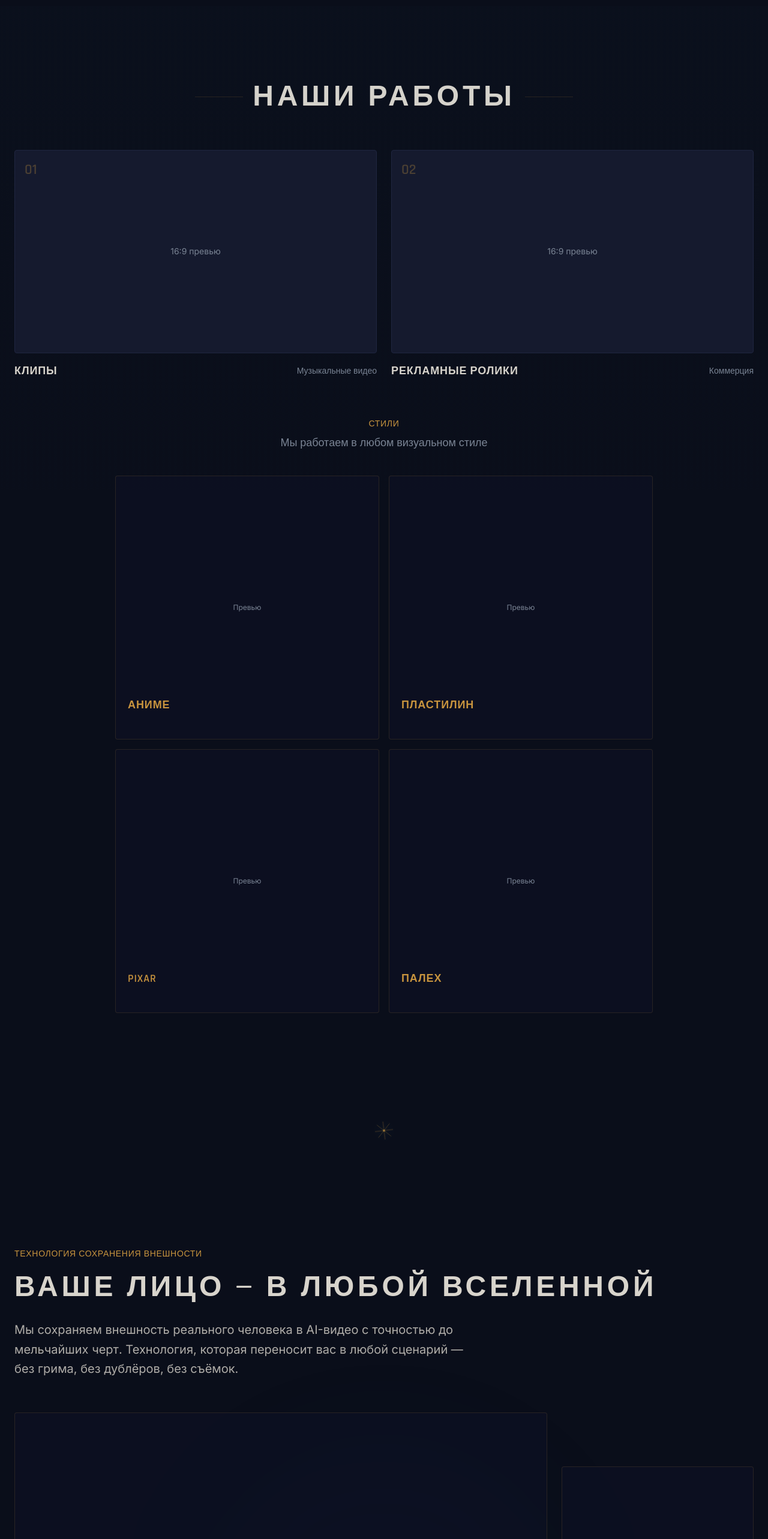
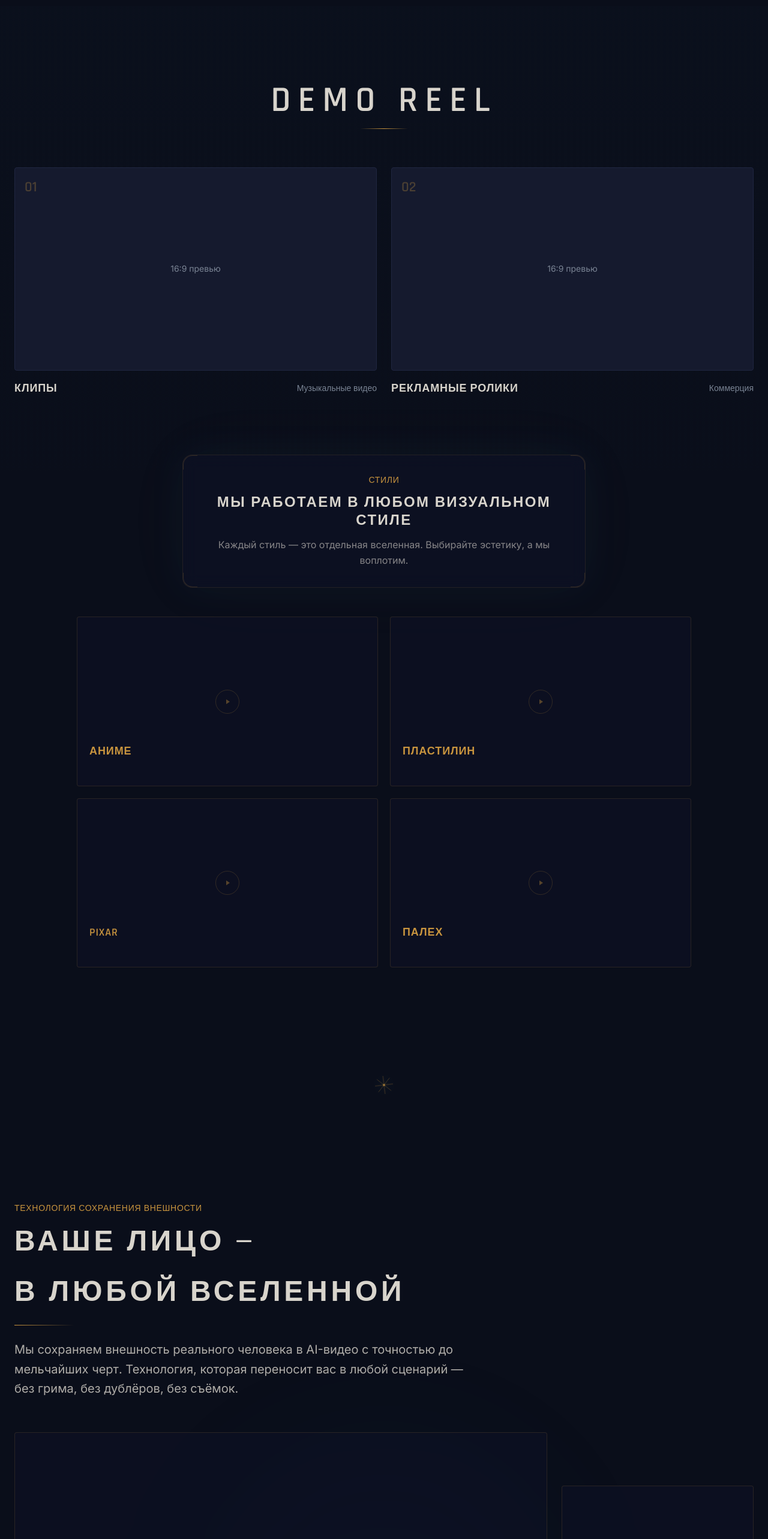
Before and after one commit to dimonplavaet-neafk/nirvayasite, a Next.js app: page / in a window 1280 px wide. Shown: the part 2220-4786 px from the top of the page at 60% size. Built offline with nearby package versions, Linux system fonts and the light colour scheme.

Commit message:
feat: enhance about page with new SVG and update stat animations

```diff
--- a/components/face-transfer.tsx
+++ b/components/face-transfer.tsx
@@ -13,30 +13,66 @@ export function FaceTransfer() {
       <div className="absolute top-1/2 left-1/2 -translate-x-1/2 -translate-y-1/2 w-[600px] h-[600px] rounded-full bg-teal/5 blur-[100px]" />
 
       <div className="max-w-7xl mx-auto px-6" ref={ref}>
-        {/* Header */}
-        <motion.div
-          initial={{ opacity: 0, y: 30 }}
-          animate={isInView ? { opacity: 1, y: 0 } : {}}
-          transition={{ duration: 0.6 }}
-          className="mb-14"
-        >
-          <p className="font-heading font-normal text-gold text-sm tracking-wider mb-4">
+        {/* Header with split-reveal */}
+        <div className="mb-14">
+          <motion.p
+            initial={{ opacity: 0, x: -30 }}
+            animate={isInView ? { opacity: 1, x: 0 } : {}}
+            transition={{ duration: 0.5 }}
+            className="font-heading font-normal text-gold text-sm tracking-wider mb-4"
+          >
             ТЕХНОЛОГИЯ СОХРАНЕНИЯ ВНЕШНОСТИ
-          </p>
-          <h2 className="font-heading font-semibold text-3xl md:text-4xl lg:text-5xl uppercase tracking-[0.12em] leading-tight mb-6">
-            Ваше лицо — в любой вселенной
-          </h2>
-          <p className="text-foreground/80 text-lg md:text-xl max-w-3xl leading-relaxed">
+          </motion.p>
+
+          {/* Split reveal heading */}
+          <div className="overflow-hidden mb-6">
+            <motion.h2
+              initial={{ y: "100%" }}
+              animate={isInView ? { y: 0 } : {}}
+              transition={{ duration: 0.7, delay: 0.2, ease: [0.33, 1, 0.68, 1] }}
+              className="font-heading font-semibold text-3xl md:text-4xl lg:text-5xl uppercase tracking-[0.12em] leading-tight"
+            >
+              Ваше лицо —
+            </motion.h2>
+          </div>
+          <div className="overflow-hidden mb-6">
+            <motion.h2
+              initial={{ y: "100%" }}
+              animate={isInView ? { y: 0 } : {}}
+              transition={{ duration: 0.7, delay: 0.35, ease: [0.33, 1, 0.68, 1] }}
+              className="font-heading font-semibold text-3xl md:text-4xl lg:text-5xl uppercase tracking-[0.12em] leading-tight"
+            >
+              в любой вселенной
+            </motion.h2>
+          </div>
+
+          {/* Animated underline */}
+          <motion.div
+            initial={{ scaleX: 0 }}
+            animate={isInView ? { scaleX: 1 } : {}}
+            transition={{ duration: 0.6, delay: 0.7 }}
+            className="origin-left w-[100px] h-px mb-6"
+            style={{
+              background: "linear-gradient(to right, #C8943E, transparent)",
+            }}
+          />
+
+          <motion.p
+            initial={{ opacity: 0, y: 20 }}
+            animate={isInView ? { opacity: 1, y: 0 } : {}}
+            transition={{ duration: 0.6, delay: 0.5 }}
+            className="text-foreground/80 text-lg md:text-xl max-w-3xl leading-relaxed"
+          >
             Мы сохраняем внешность реального человека в AI-видео с точностью до мельчайших черт.
             Технология, которая переносит вас в любой сценарий — без грима, без дублёров, без съёмок.
-          </p>
-        </motion.div>
+          </motion.p>
+        </div>
 
         {/* Row 1: Video 16:9 + Photo 1:1 */}
         <motion.div
           initial={{ opacity: 0, y: 40 }}
           animate={isInView ? { opacity: 1, y: 0 } : {}}
-          transition={{ duration: 0.6, delay: 0.2 }}
+          transition={{ duration: 0.6, delay: 0.6 }}
           className="grid grid-cols-1 md:grid-cols-[1fr_auto] gap-6 items-center mb-6"
         >
           {/* Video placeholder 16:9 */}
@@ -75,7 +111,7 @@ export function FaceTransfer() {
         <motion.div
           initial={{ opacity: 0, y: 40 }}
           animate={isInView ? { opacity: 1, y: 0 } : {}}
-          transition={{ duration: 0.6, delay: 0.35 }}
+          transition={{ duration: 0.6, delay: 0.75 }}
           className="grid grid-cols-1 md:grid-cols-[1fr_auto] gap-6 items-center"
         >
           {/* Video placeholder 16:9 */}
--- a/components/portfolio.tsx
+++ b/components/portfolio.tsx
@@ -41,6 +41,8 @@ const styles = [
 export function Portfolio() {
   const ref = useRef(null)
   const isInView = useInView(ref, { once: true, amount: 0.1 })
+  const stylesRef = useRef(null)
+  const stylesInView = useInView(stylesRef, { once: true, amount: 0.2 })
 
   return (
     <section id="portfolio" className="py-24 md:py-32 bg-[#0A0E1A] relative overflow-hidden">
@@ -52,48 +54,35 @@ export function Portfolio() {
       />
 
       <div className="max-w-7xl mx-auto px-6" ref={ref}>
-        {/* Заголовок */}
+        {/* Заголовок DEMO REEL с blur fade-in */}
         <motion.div
-          initial={{ opacity: 0, y: 30 }}
-          animate={isInView ? { opacity: 1, y: 0 } : {}}
-          transition={{ duration: 0.6 }}
-          className="mb-16"
+          initial={{ opacity: 0, filter: "blur(20px)" }}
+          animate={isInView ? { opacity: 1, filter: "blur(0px)" } : {}}
+          transition={{ duration: 1.2, ease: "easeOut" }}
+          className="mb-16 text-center"
         >
-          <div className="flex items-center justify-center gap-4">
-            <div className="hidden md:flex items-center">
+          <h2 className="font-heading font-semibold text-4xl md:text-6xl uppercase tracking-[0.2em]">
+            DEMO REEL
+          </h2>
           <motion.div
-                initial={{ width: 0 }}
-                animate={isInView ? { width: 80 } : {}}
-                transition={{ duration: 0.5, delay: 0.3 }}
-                className="h-px origin-right"
-                style={{ backgroundColor: "rgba(200,148,62,0.15)" }}
+            initial={{ scaleX: 0, opacity: 0 }}
+            animate={isInView ? { scaleX: 1, opacity: 1 } : {}}
+            transition={{ duration: 0.8, delay: 0.8 }}
+            className="w-[80px] h-px mx-auto mt-4"
+            style={{
+              background: "linear-gradient(to right, transparent, #C8943E, transparent)",
+            }}
           />
-            </div>
-
-            <h2 className="font-heading font-semibold text-3xl md:text-5xl uppercase tracking-[0.12em] text-center">
-              Наши работы
-            </h2>
-
-            <div className="hidden md:flex items-center flex-row-reverse">
-              <motion.div
-                initial={{ width: 0 }}
-                animate={isInView ? { width: 80 } : {}}
-                transition={{ duration: 0.5, delay: 0.3 }}
-                className="h-px origin-left"
-                style={{ backgroundColor: "rgba(200,148,62,0.15)" }}
-              />
-            </div>
-          </div>
         </motion.div>
 
         {/* Два основных проекта 16:9 */}
-        <div className="grid md:grid-cols-2 gap-6 mb-16">
+        <div className="grid md:grid-cols-2 gap-6 mb-24">
           {mainProjects.map((project, index) => (
             <motion.div
               key={project.title}
               initial={{ opacity: 0, y: 40 }}
               animate={isInView ? { opacity: 1, y: 0 } : {}}
-              transition={{ duration: 0.6, delay: index * 0.15 }}
+              transition={{ duration: 0.6, delay: 0.3 + index * 0.15 }}
               className="group cursor-pointer"
             >
               <div className="relative aspect-video bg-placeholder-bg border border-placeholder-border rounded-sm overflow-hidden transition-all duration-500 portfolio-card">
@@ -121,40 +110,67 @@ export function Portfolio() {
           ))}
         </div>
 
-        {/* Подзаголовок стилей */}
+        {/* Секция стилей */}
+        <div ref={stylesRef}>
+          {/* Облако-описание стилей */}
           <motion.div
-          initial={{ opacity: 0, y: 20 }}
-          animate={isInView ? { opacity: 1, y: 0 } : {}}
-          transition={{ duration: 0.6, delay: 0.3 }}
-          className="text-center mb-10"
+            initial={{ opacity: 0, y: 30 }}
+            animate={stylesInView ? { opacity: 1, y: 0 } : {}}
+            transition={{ duration: 0.7 }}
+            className="mb-12 flex justify-center"
           >
-          <p className="font-heading font-normal text-gold text-sm tracking-wider mb-2">СТИЛИ</p>
-          <p className="font-heading font-normal text-foreground-muted text-lg">Мы работаем в любом визуальном стиле</p>
+            <div
+              className="relative max-w-2xl w-full rounded-2xl px-8 py-7 md:px-10 md:py-8 text-center"
+              style={{
+                background: "rgba(14,18,37,0.7)",
+                border: "1px solid rgba(200,148,62,0.12)",
+                backdropFilter: "blur(12px)",
+                boxShadow: "0 0 60px rgba(27,107,138,0.08), 0 0 120px rgba(200,148,62,0.04)",
+              }}
+            >
+              {/* Corner accents */}
+              <div className="absolute top-0 left-0 w-6 h-6 border-t border-l border-gold/20 rounded-tl-2xl" />
+              <div className="absolute top-0 right-0 w-6 h-6 border-t border-r border-gold/20 rounded-tr-2xl" />
+              <div className="absolute bottom-0 left-0 w-6 h-6 border-b border-l border-gold/20 rounded-bl-2xl" />
+              <div className="absolute bottom-0 right-0 w-6 h-6 border-b border-r border-gold/20 rounded-br-2xl" />
+
+              <p className="font-heading font-normal text-gold text-sm tracking-wider mb-3">
+                СТИЛИ
+              </p>
+              <h3 className="font-heading font-semibold text-xl md:text-2xl uppercase tracking-[0.1em] leading-tight mb-3">
+                Мы работаем в любом визуальном стиле
+              </h3>
+              <p className="text-foreground/60 text-sm md:text-base leading-relaxed">
+                Каждый стиль — это отдельная вселенная. Выбирайте эстетику, а мы воплотим.
+              </p>
+            </div>
           </motion.div>
 
-        {/* Сетка стилей 2x2 */}
-        <div className="grid grid-cols-2 gap-4 max-w-4xl mx-auto">
+          {/* Сетка стилей 2x2, формат 16:9 */}
+          <div className="grid grid-cols-1 md:grid-cols-2 gap-5 max-w-5xl mx-auto">
             {styles.map((style, index) => (
               <motion.div
                 key={style.title}
                 initial={{ opacity: 0, y: 30 }}
-              animate={isInView ? { opacity: 1, y: 0 } : {}}
-              transition={{ duration: 0.5, delay: 0.4 + index * 0.08 }}
+                animate={stylesInView ? { opacity: 1, y: 0 } : {}}
+                transition={{ duration: 0.5, delay: 0.2 + index * 0.1 }}
                 className="group cursor-pointer"
               >
                 <div
-                className="relative aspect-square rounded-sm overflow-hidden transition-all duration-500"
+                  className="relative aspect-video rounded-sm overflow-hidden transition-all duration-500 hover:border-gold/40"
                   style={{
                     border: "1px solid rgba(200,148,62,0.15)",
                     background: "rgba(14,18,37,0.6)",
                   }}
                 >
-                <div className="absolute inset-0 flex items-center justify-center text-foreground-muted text-xs">
-                  Превью
+                  <div className="absolute inset-0 flex items-center justify-center">
+                    <div className="w-10 h-10 rounded-full border border-gold/20 flex items-center justify-center">
+                      <div className="w-0 h-0 border-l-[6px] border-l-gold/40 border-t-[4px] border-t-transparent border-b-[4px] border-b-transparent ml-0.5" />
                     </div>
-                <div className="absolute inset-0 bg-gradient-to-t from-[#0A0E1A] via-[#0A0E1A]/60 to-transparent opacity-0 group-hover:opacity-100 transition-opacity duration-300" />
-                <div className="absolute bottom-0 left-0 right-0 p-5 transform translate-y-2 group-hover:translate-y-0 transition-transform duration-300">
-                  <h4 className="font-heading font-semibold text-base md:text-lg uppercase tracking-wider text-gold mb-2">{style.title}</h4>
+                  </div>
+                  <div className="absolute inset-0 bg-gradient-to-t from-[#0A0E1A] via-[#0A0E1A]/50 to-transparent opacity-0 group-hover:opacity-100 transition-opacity duration-300" />
+                  <div className="absolute bottom-0 left-0 right-0 p-5 transform translate-y-1 group-hover:translate-y-0 transition-transform duration-300">
+                    <h4 className="font-heading font-semibold text-base md:text-lg uppercase tracking-wider text-gold mb-1">{style.title}</h4>
                     <p className="text-foreground-muted text-sm leading-relaxed opacity-0 group-hover:opacity-100 transition-opacity duration-300">{style.description}</p>
                   </div>
                   <div className="absolute inset-x-0 bottom-0 h-px bg-gradient-to-r from-transparent via-gold/30 to-transparent opacity-0 group-hover:opacity-100 transition-opacity duration-300" />
@@ -163,6 +179,7 @@ export function Portfolio() {
             ))}
           </div>
         </div>
+      </div>
     </section>
   )
 }
```
Also changed, not shown: components/about.tsx (+23 -13 lines). Lines whose indentation alone changed are shown as unchanged.
